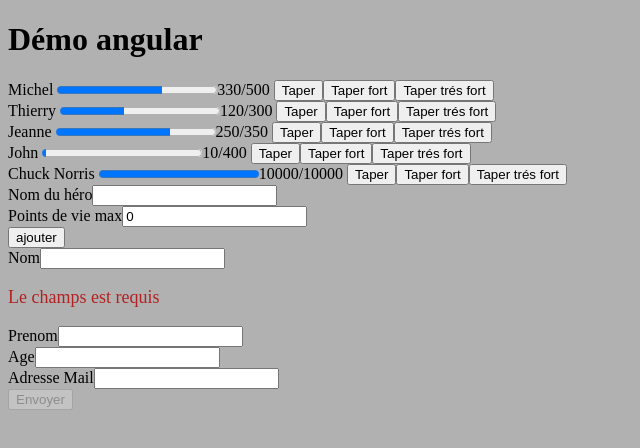
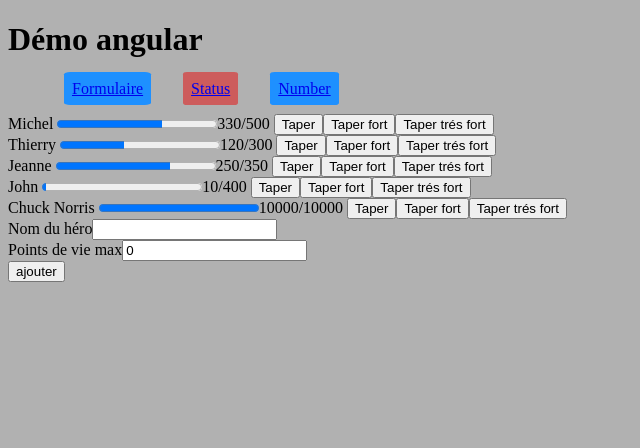
Before and after one commit to YazidEL154/demoAngular, an Angular app: page /status in a window 1280 px wide. Before the commit this address led to /. Shown: the top 448 px of the page, without its empty margins (0-640 px from the left). Built offline with nearby package versions, Linux system fonts and the light colour scheme.

Commit message:
Checkpoint Mardi: Pause midi, router et formulaire

```diff
--- a/src/app/app-routing.module.ts
+++ b/src/app/app-routing.module.ts
@@ -1,10 +1,27 @@
 import { NgModule } from '@angular/core';
 import { RouterModule, Routes } from '@angular/router';
+import { FormulaireComponent } from './formulaire/formulaire.component';
+import { NumberComponent } from './number/number.component';
+import { StatusComponent } from './status/status.component';
 
-const routes: Routes = [];
+const routes: Routes = [
+  // définition des routes pour chacun des composants
+  // Rappel: en Angular une page est un composant
+  { path: '', redirectTo: 'status', pathMatch: "full" },
+  { path: 'form', component: FormulaireComponent },
+  { path: 'status', component: StatusComponent },
+  { path: 'number/:number', component: NumberComponent },
+
+  // Il est possible de chaîner les routes
+  // { path: 'users', children: [
+  //   {path: '', component: UserComponent},
+  //   {path: 'new', component: NewUserComponent},
+  //   {path: 'edit', component: EditUserComponent},
+  // ]}
+];
 
 @NgModule({
   imports: [RouterModule.forRoot(routes)],
-  exports: [RouterModule]
+  exports: [RouterModule],
 })
-export class AppRoutingModule { }
+export class AppRoutingModule {}
--- a/src/app/app.component.css
+++ b/src/app/app.component.css
@@ -0,0 +1,15 @@
+li {
+    list-style-type: none;
+    display: inline;
+    margin: 1em;
+}
+
+a {
+    border-radius: 7%;
+    background-color: dodgerblue;
+    padding: .5em;
+}
+
+.active {
+    background-color: indianred;
+}
--- a/src/app/app.component.html
+++ b/src/app/app.component.html
@@ -1,26 +1,11 @@
 <h1>Démo angular</h1>
+<nav>
+    <ul>
+        <!-- Redirection (ancre) vers un autre composant -->
+        <li><a routerLink="/form" routerLinkActive="active">Formulaire</a></li>
+        <li><a routerLink="/status" routerLinkActive="active">Status</a></li>
+        <!-- route avec paramètre -->
+        <li><a [routerLink]="['/number', number]" routerLinkActive="active">Number</a></li>
+    </ul>
+</nav>
 <router-outlet></router-outlet>
-
-<!-- [hero] property bindings pour envoyer un héro en entrée du composant -->
-<!-- directive *ngFor="let elem of array" extrait un elem d'un array (réutilisable immédiatement)
-    et répéte la génération du composant pour chacun des elem(s)
--->
-<app-status-bar [hero]="hero" *ngFor="let hero of heros"></app-status-bar>
-
-<!-- Two way binding -->
-<!-- La boite à bannane [()] combine event binding et property binding -->
-<!-- Attention aux imports dans le app.module => FormsModule -->
-<div>
-    <label for="hero">Nom du héro</label>
-    <input type="text" name="hero" id="hero" [(ngModel)]="newHero.name">
-</div>
-<div>
-    <label for="hp">Points de vie max</label>
-    <input type="text" name="hp" id="hp" [(ngModel)]="newHero.hpMax">
-    <!-- version sans boîte à bannane -->
-    <!-- <input type="text" name="hp" id="hp" [value]="newHero.hpMax" (input)="changeHpMax($event.target.value)"> -->
-</div>
-<button (click)="ajouterHero()">ajouter</button>
-
-
-<app-formulaire></app-formulaire>
--- a/src/app/app.component.ts
+++ b/src/app/app.component.ts
@@ -10,8 +10,7 @@ import { HeroService } from './shared/services/hero.service';
 // implements OnInit pour indiquer à Angular d'appeler cette méthode
 export class AppComponent implements OnInit {
 
-  newHero: Hero = { name: '', hp: 0, hpMax: 0 };
-  heros: Hero[] = [];
+  number: number = 7;
 
   // déclenché à l'initialisation de la classe
   constructor(private heroService: HeroService) {
@@ -21,14 +20,7 @@ export class AppComponent implements OnInit {
   // déclenché à l'initialisation du composant
   ngOnInit(): void {
     console.log('init');
-    this.heros = this.heroService.heros;
-    console.log(this.heros);
   }
 
-  ajouterHero() {
-    this.newHero.hp = this.newHero.hpMax;
-    let hero = this.newHero;
-    this.heroService.addHero(hero);
-    this.newHero = { name: '', hp: 0, hpMax: 0 };
-  }
+
 }
--- a/src/app/app.module.ts
+++ b/src/app/app.module.ts
@@ -6,12 +6,16 @@ import { AppRoutingModule } from './app-routing.module';
 import { AppComponent } from './app.component';
 import { StatusBarComponent } from './status-bar/status-bar.component';
 import { FormulaireComponent } from './formulaire/formulaire.component';
+import { StatusComponent } from './status/status.component';
+import { NumberComponent } from './number/number.component';
 
 @NgModule({
   declarations: [
     AppComponent,
     StatusBarComponent,
     FormulaireComponent,
+    StatusComponent,
+    NumberComponent,
   ],
   imports: [
     BrowserModule,
--- /dev/null
+++ b/src/app/number/number.component.html
@@ -0,0 +1 @@
+<p>Le nombre renseigné est le {{number}}</p>
--- /dev/null
+++ b/src/app/number/number.component.ts
@@ -0,0 +1,25 @@
+import { Component, OnInit } from '@angular/core';
+import { ActivatedRoute, Router } from '@angular/router';
+
+@Component({
+  selector: 'app-number',
+  templateUrl: './number.component.html',
+  styleUrls: ['./number.component.css']
+})
+export class NumberComponent implements OnInit {
+
+  number!: number;
+
+  constructor(private router: ActivatedRoute) { }
+
+  ngOnInit(): void {
+    // ActivatedRoute nous permet d'accéder aux différent attributs et méthodes pour la navigation
+    // this.number = this.router.snapshot.params.number;
+
+    // même principe en mode asynchrone, permet de lire en permanence le paramètre d'url
+    this.router.params.subscribe(params => {
+      this.number = params.number
+    })
+  }
+
+}
--- /dev/null
+++ b/src/app/status/status.component.html
@@ -0,0 +1,20 @@
+<!-- [hero] property bindings pour envoyer un héro en entrée du composant -->
+<!-- directive *ngFor="let elem of array" extrait un elem d'un array (réutilisable immédiatement)
+    et répéte la génération du composant pour chacun des elem(s)
+-->
+<app-status-bar [hero]="hero" *ngFor="let hero of heros"></app-status-bar>
+
+<!-- Two way binding -->
+<!-- La boite à bannane [()] combine event binding et property binding -->
+<!-- Attention aux imports dans le app.module => FormsModule -->
+<div>
+    <label for="hero">Nom du héro</label>
+    <input type="text" name="hero" id="hero" [(ngModel)]="newHero.name">
+</div>
+<div>
+    <label for="hp">Points de vie max</label>
+    <input type="text" name="hp" id="hp" [(ngModel)]="newHero.hpMax">
+    <!-- version sans boîte à bannane -->
+    <!-- <input type="text" name="hp" id="hp" [value]="newHero.hpMax" (input)="changeHpMax($event.target.value)"> -->
+</div>
+<button (click)="ajouterHero()">ajouter</button>
--- /dev/null
+++ b/src/app/status/status.component.ts
@@ -0,0 +1,28 @@
+import { Component, OnInit } from '@angular/core';
+import { Hero } from '../shared/models/hero';
+import { HeroService } from '../shared/services/hero.service';
+
+@Component({
+  selector: 'app-status',
+  templateUrl: './status.component.html',
+  styleUrls: ['./status.component.css']
+})
+export class StatusComponent implements OnInit {
+
+  newHero: Hero = { name: '', hp: 0, hpMax: 0 };
+  heros: Hero[] = [];
+
+  constructor(private heroService: HeroService) { }
+
+  ngOnInit(): void {
+    this.heros = this.heroService.heros;
+  }
+
+  ajouterHero(): void {
+    this.newHero.hp = this.newHero.hpMax;
+    let hero = this.newHero;
+    this.heroService.addHero(hero);
+    this.newHero = { name: '', hp: 0, hpMax: 0 };
+  }
+
+}
```
Also changed, not shown: src/app/number/number.component.css (added), src/app/status/status.component.css (added), 2 other files (tests, documents, lock files or other folders).
